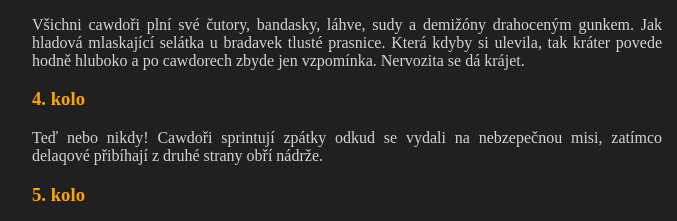
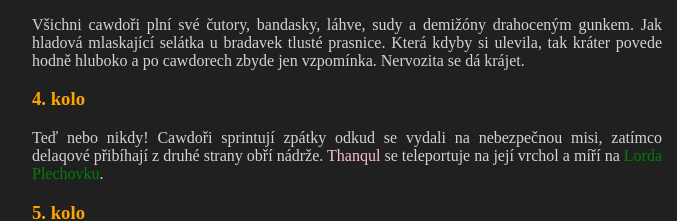
Before and after one commit to wrauu/wrauu.github.io, a plain HTML site: page reports/rep22-05-03-02.htm in a window 1280 px wide. Shown: the part 1069-1290 px from the top of the page, 158-835 px from the left. Drawn offline with Linux system fonts and the light colour scheme.

Commit message:
Update rep22-05-03-02.htm

```diff
--- a/reports/rep22-05-03-02.htm
+++ b/reports/rep22-05-03-02.htm
@@ -71,7 +71,8 @@ Která kdyby si ulevila, tak kráter povede hodně hluboko a po cawdorech zbyde
 
 <h3 style="color:orange; text-align:left">4. kolo</h3>
 <p style="text-align: justify">
-Teď nebo nikdy! Cawdoři sprintují zpátky odkud se vydali na nebzepečnou misi, zatímco delaqové přibíhají z druhé strany obří nádrže.
+Teď nebo nikdy! Cawdoři sprintují zpátky odkud se vydali na nebezpečnou misi, zatímco delaqové přibíhají z druhé strany obří nádrže.
+   <font color="pink">Thanqul</font> se teleportuje na její vrchol a míří na <font color="green">Lorda Plechovku</font>.
 </p>
 
 <h3 style="color:orange; text-align:left">5. kolo</h3>
```
